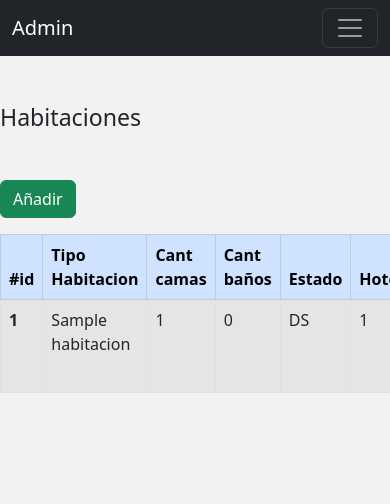
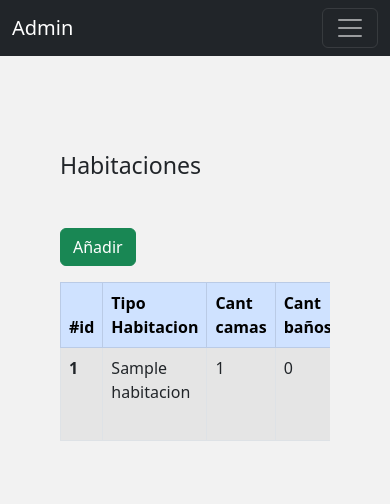
Before and after one commit to JuanZweifel/veranumIng, a Django app: page /habitacion in a window 390 px wide; the page is wider, and only the part inside the window is pictured. Shown: the top 504 px of that part. Run offline with Django 4.2, Linux system fonts and the light colour scheme; tables that the repository leaves empty hold one stand-in row (values such as "Sample post").

Commit message:
arreglos

```diff
--- a/app/templates/app/base_tipo.html
+++ b/app/templates/app/base_tipo.html
@@ -37,9 +37,6 @@
                         <li class="nav-item">
                             <a class="nav-link" href="{% url 'tipo_habitacion' %}">Tipo habitacion</a>
                         </li>
-                        <li class="nav-item">
-                            <a class="nav-link" href="#">Link</a>
-                        </li>
                     </ul>
                 </div>
             </div>
--- a/app/templates/app/habitacion.html
+++ b/app/templates/app/habitacion.html
@@ -7,11 +7,9 @@
 
 
 {% block contenido %}
-
-<div class="row">
-    <div class="col-sm-2">
-        </div>
-    <div class="col-sm-8">
+<div class="container">
+    <div class="row justify-content-center align-items-center g-2 p-5">
+        <div class="col-sm-12">
             <h3 class="m-auto mb-5 mt-5">Habitaciones</h3>
             <a href="{% url 'habitacion_add' %}" role="button" class="btn btn-success mb-3">Añadir</a>
             <div class="table-responsive">
@@ -45,10 +43,6 @@
             </table>
         </div>
         </div>
-    <div class="col-sm-2">
-        <div class="mt-5">
-        </div>
-
 </div>
 </div>
 
--- a/app/templates/app/tipo_habitacion.html
+++ b/app/templates/app/tipo_habitacion.html
@@ -5,9 +5,9 @@
     <div class="row justify-content-center align-items-center g-2 p-5">
         <div class="col-12">
 
-            <h3>Tipos de habitacion</h3>
-            <a style="all: unset" href={% url 'tipo_habitacion_add' }><button type="button"
-                class="btn btn-success my-2">Añadir</button></a>
+            <h3 class="mt-5">Tipos de habitacion</h3>
+            <a style="all: unset" href={% url 'tipo_habitacion_add' %}><button type="button"
+                class="btn btn-success mt-5 mb-3">Añadir</button></a>
 
             <div class="table-responsive">
                 <table class="table table-striped table-bordered">
```
Lines whose indentation alone changed are shown as unchanged.
